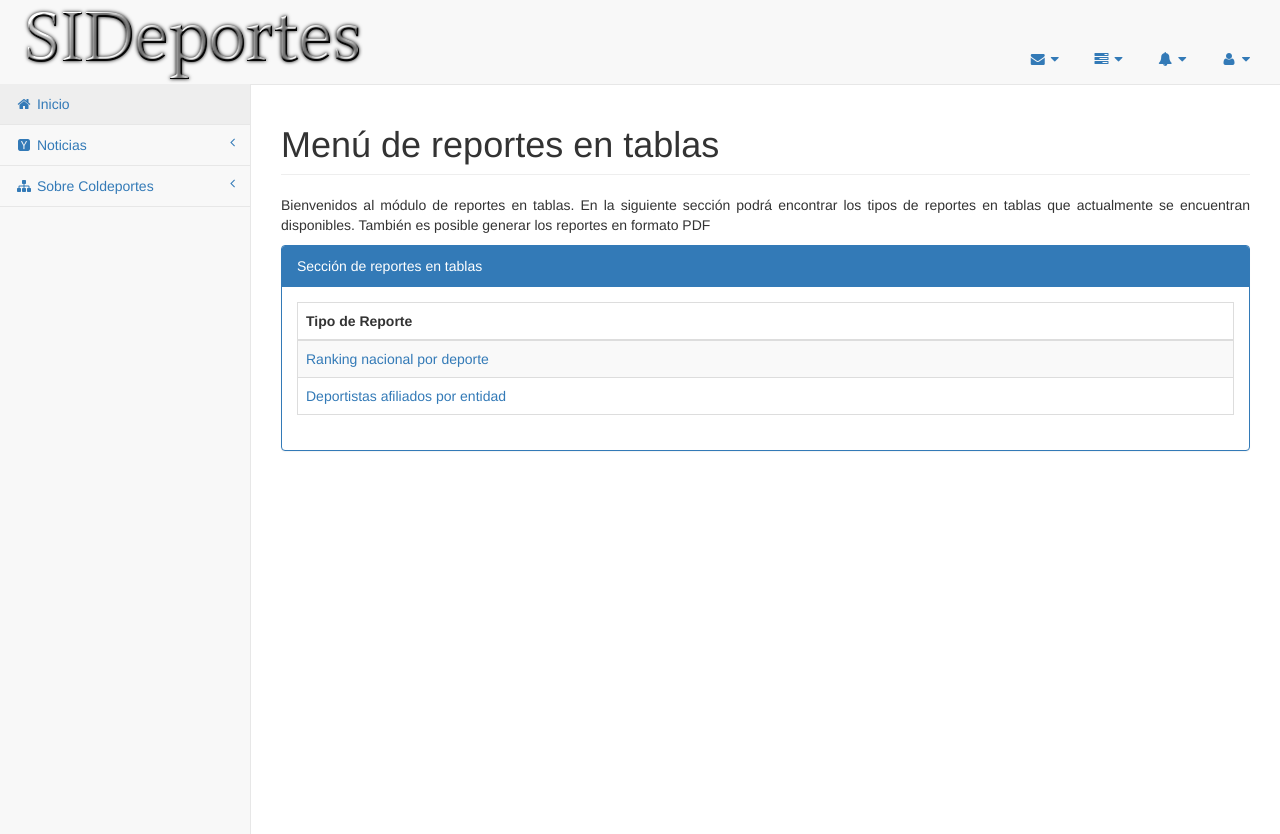
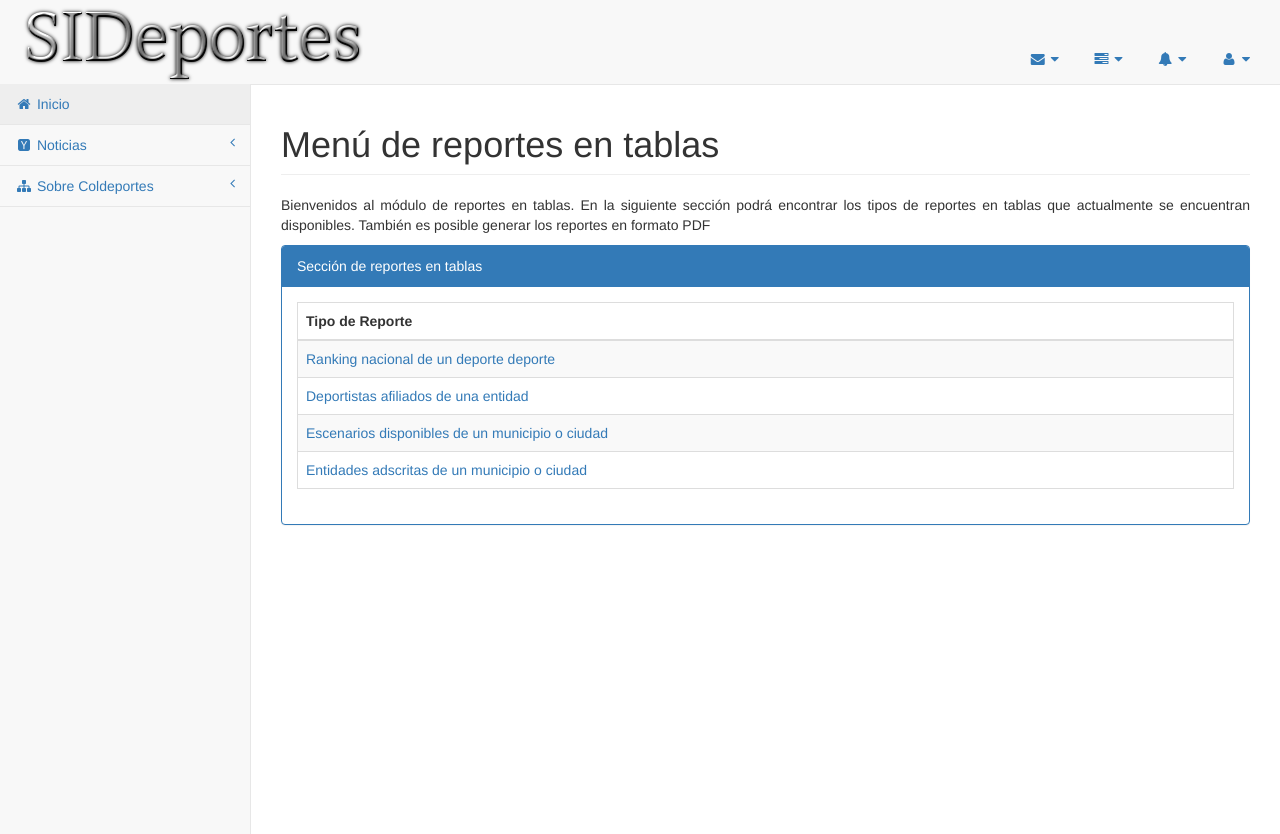
Before and after one commit to anderojas1/SIDeporte, a Django app: page /reportes/tablas in a window 1280 px wide. Shown: the part 16-850 px from the top of the page. Run offline with Django 3.2, Linux system fonts and the light colour scheme; parts of the project's set-up code (start-up, migrations or seed data) failed here and were passed over; some libraries are stand-ins or nearby versions.

Commit message:
menú de reportes actualizados

```diff
--- a/templates/reportes/menu_reportes_tablas.html
+++ b/templates/reportes/menu_reportes_tablas.html
@@ -30,12 +30,22 @@
                             <tbody>
                             	<tr>
                             		<td>
-                            			<a href="/reportes/ranking-nacional">Ranking nacional por deporte</a>
+                            			<a href="/reportes/ranking-nacional">Ranking nacional de un deporte deporte</a>
                             		</td>
                             	</tr>
                                 <tr>
                                     <td>
-                                        <a href="/reportes/deportistas-entidad">Deportistas afiliados por entidad</a>
+                                        <a href="/reportes/deportistas-entidad">Deportistas afiliados de una entidad</a>
+                                    </td>
+                                </tr>
+                                <tr>
+                                    <td>
+                                        <a href="#">Escenarios disponibles de un municipio o ciudad</a>
+                                    </td>
+                                </tr>
+                                <tr>
+                                    <td>
+                                        <a href="#">Entidades adscritas de un municipio o ciudad
                                     </td>
                                 </tr>
                             </tbody>
```
Also changed, not shown: templates/reportes/menu_reportes_graficos.html (+16 -0 lines).
